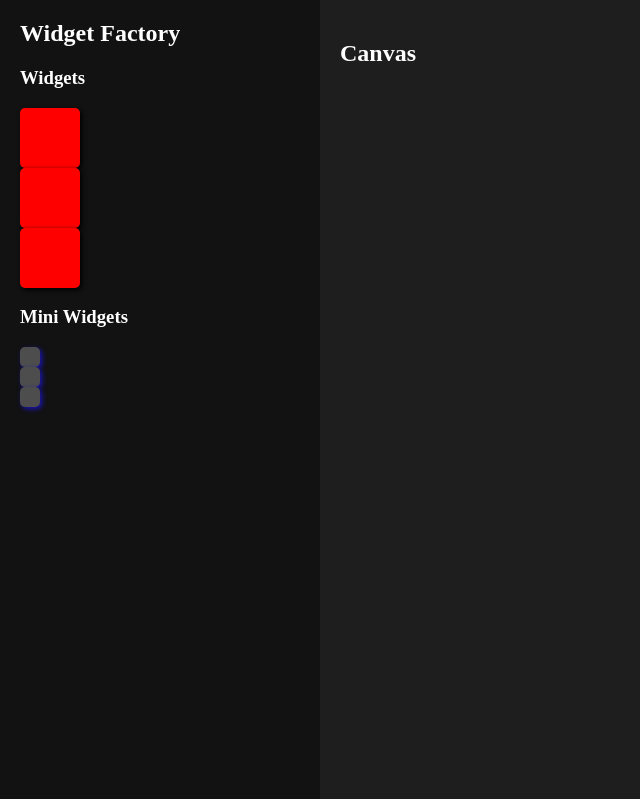
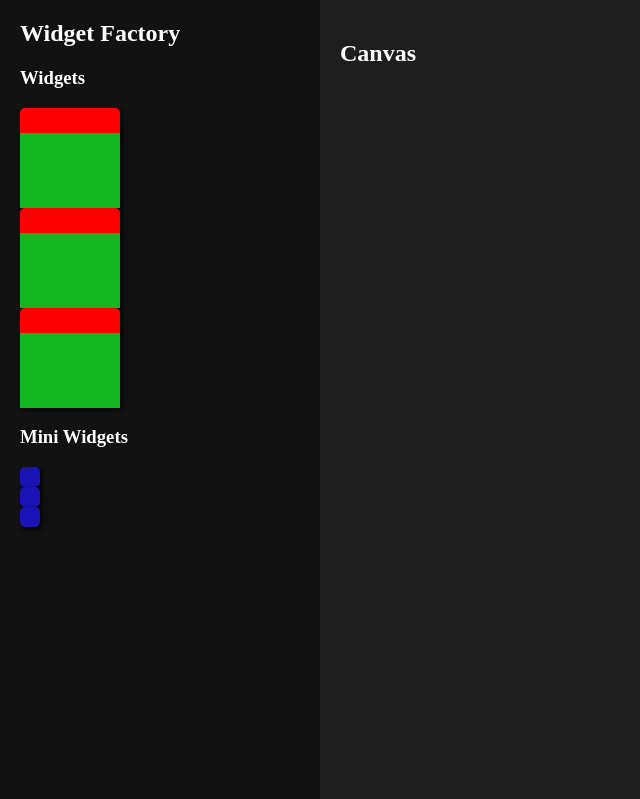
Before and after one commit to zachRadack/Goals-Website, a Flask app: page / in a window 1280 px wide. Shown: the top 799 px of the page, without its empty margins (0-640 px from the left). Run offline with Flask 2, Linux system fonts and the light colour scheme.

Commit message:
added widget_container, and some of its functions
This now technically grabs and holds onto mini widgets

This means that it will drag minis with it, and it will eventually auto sort it, I just want to get this out now

```diff
--- a/Webapp_root/static/style.css
+++ b/Webapp_root/static/style.css
@@ -7,9 +7,9 @@ html, body {
 }
 
 .widget {
-
-    width: 60px;
-    height: 60px;
+    display: flex;
+    width: 100px;
+    height: 100px;
     background-color: #ff0000;
     color: #fff;
     text-align: center;
@@ -19,18 +19,29 @@ html, body {
     box-shadow: 2px 2px 5px #000;
     z-index: 3;
 }
-
+.widget-container {
+    display: flex;
+    width: 100%;
+    height: 75%;
+    border: none;
+    background-color: #14b61f;
+    z-index: 4;
+    align-self: flex-end;
+    flex-wrap:wrap;
+}
 .mini-widget {
     width: 20px;
     height: 20px;
-    background-color: #4d4d4d;
+    background-color:#1a14b6;
     color: #fff;
     text-align: center;
     line-height: 20px;
     border-radius: 5px;
     border: none;
-    box-shadow: 2px 2px 5px #1a14b6;
-    z-index: 4;
+    box-shadow: #4d4d4d;
+    z-index: 5;
+    align-items: center;
+    justify-content: space-evenly;
 }
 
 
--- a/Webapp_root/templates/index.html
+++ b/Webapp_root/templates/index.html
@@ -12,9 +12,15 @@
         <h2>Widget Factory</h2>
         <div class="widget-box">
             <h3>Widgets</h3>
-            <div class="widget main_widget draggable" data-new="true"></div>
-            <div class="widget main_widget draggable" data-new="true"></div>
-            <div class="widget main_widget draggable" data-new="true"></div>
+            <div class="widget main_widget draggable" data-new="true">
+                <div class="widget-container"></div>
+            </div>
+            <div class="widget main_widget draggable" data-new="true">
+                <div class="widget-container"></div>
+            </div>
+            <div class="widget main_widget draggable" data-new="true">
+                <div class="widget-container"></div>
+            </div>
         </div>
         <div class="widget-box">
             <h3>Mini Widgets</h3>
```
Also changed, not shown: Webapp_root/static/script.js (+68 -18 lines).
